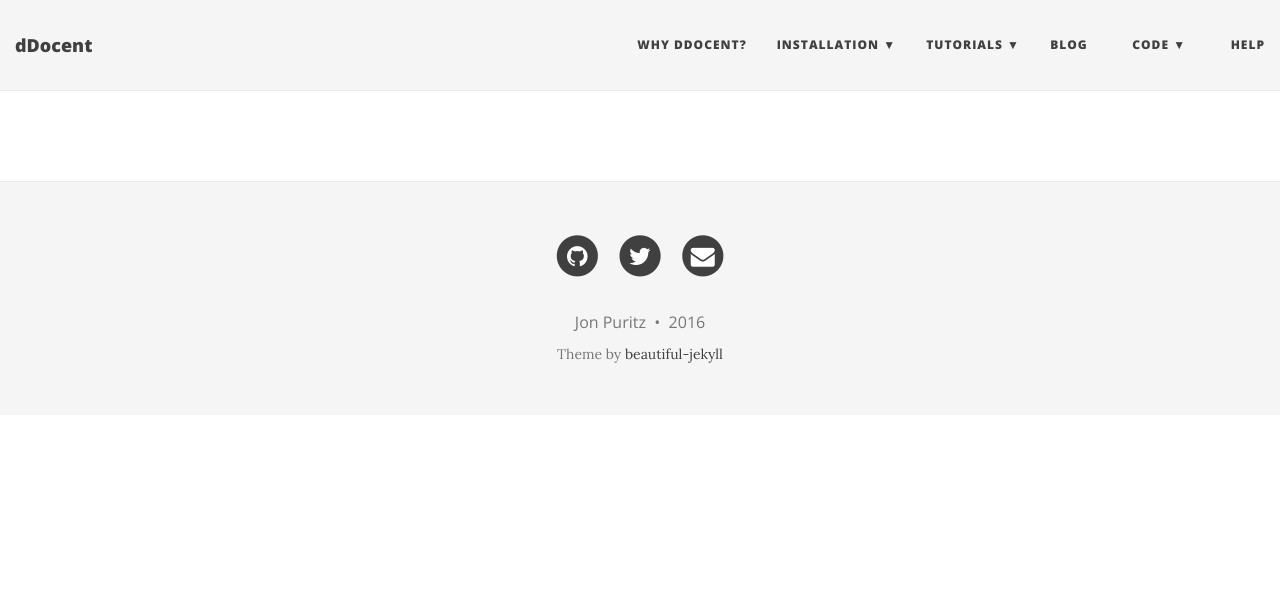
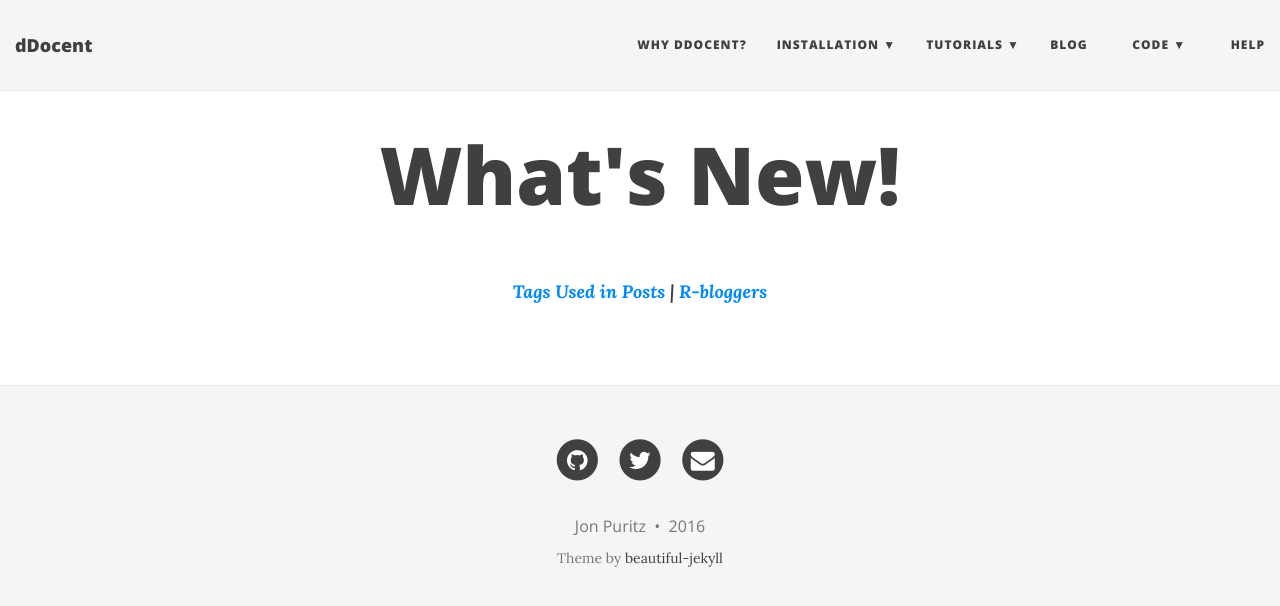
Before and after one commit to jpuritz/dDocent, a Jekyll site: the page built from blog/index.html, in a window 1280 px wide. Shown: the top 606 px of the page. Built offline with Jekyll 4.4.1, drawn with Linux system fonts in a browser that asks for light colours; nearby versions of some CDN libraries.

Commit message:
Update index.html

```diff
--- a/blog/index.html
+++ b/blog/index.html
@@ -1,6 +1,10 @@
 ---
+layout: page
+title: What's New!
 ---
-
+<div style="text-align:center">
+  <p style="font-size=x-large; font-weight:bold; font-style:italic;"><a href="tags.html">Tags Used in Posts</a> | <a href="http://www.r-bloggers.com/">R-bloggers</a></p>
+</div>
 
 <div class="posts-list">
   {% for post in paginator.posts %}
@@ -20,10 +24,11 @@
     </p>
 
     <div class="post-entry">
-      {{ post.content | strip_html | xml_escape | truncatewords: 50 }}
+      {{ post.content | strip_html | xml_escape | truncatewords: 30}}
 	  <a href="{{ post.url | prepend: site.baseurl }}" class="post-read-more">[Read&nbsp;More]</a>
     </div>
-  </article>
+
+   </article>
   {% endfor %}
 </div>
 
```
